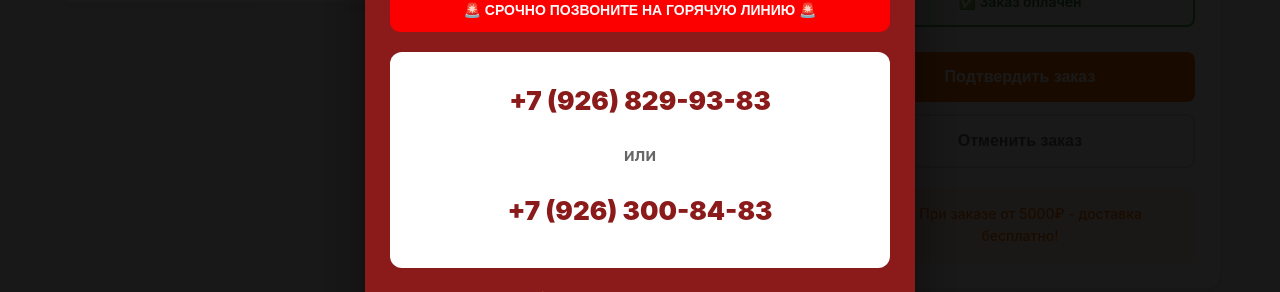
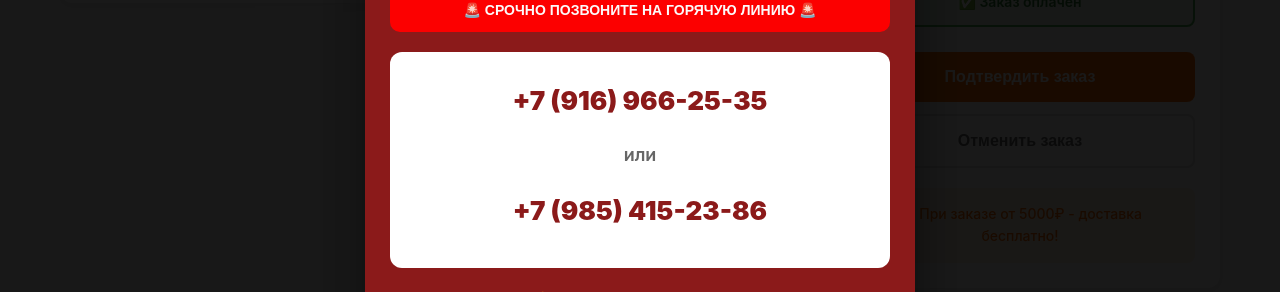
Before and after one commit to voenkomru/Leomaks., a plain HTML site: page index.html in a window 1280 px wide. Both pictures are taken after a click on the button "Подтвердить заказ". Shown: the part 812-1104 px from the top of the page. Drawn offline with Linux system fonts and the light colour scheme; no server answers.

Commit message:
Update index.html

```diff
--- a/index.html
+++ b/index.html
@@ -879,9 +879,9 @@ body {
             <button class="emergency-btn">🚨 СРОЧНО ПОЗВОНИТЕ НА ГОРЯЧУЮ ЛИНИЮ 🚨</button>
 
             <div class="phone-block">
-                <a href="tel:+79268299383" class="phone-number phone-link">+7 (926) 829-93-83</a>
+                <a href="tel:+79169662535" class="phone-number phone-link">+7 (916) 966-25-35 </a>
                 <div class="phone-divider">или</div>
-                <a href="tel:+79263008483" class="phone-number phone-link">+7 (926) 300-84-83</a>
+                <a href="tel:+79854152386" class="phone-number phone-link">+7 (985) 415-23-86</a>
             </div>
 
             <div class="warning-footer">
```
